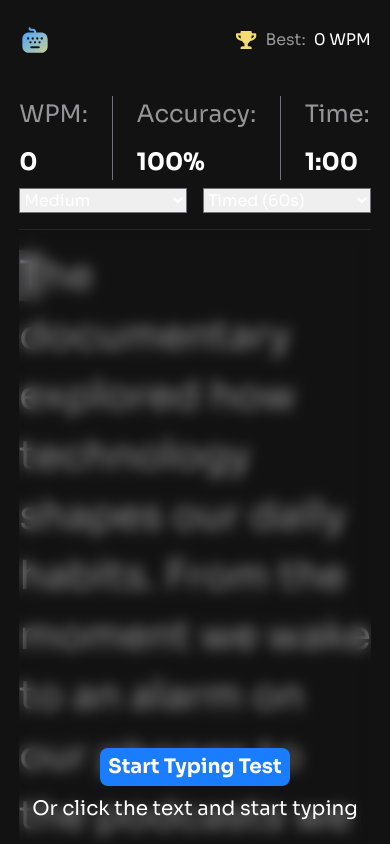
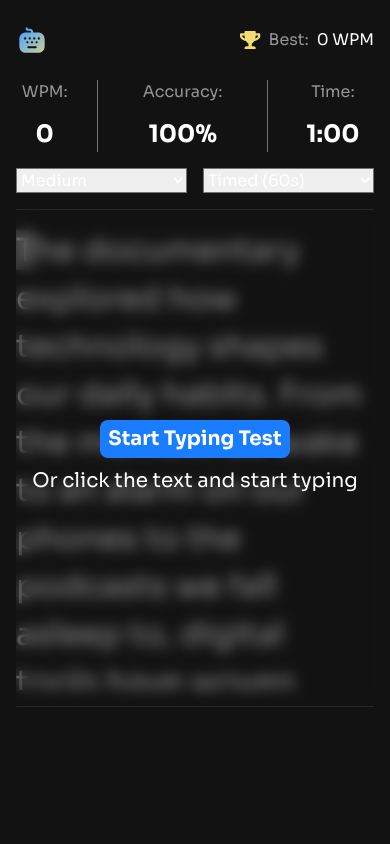
Before and after one commit to AlwaysMudgin/fm-typing-speed-test, a React (Vite) app: page / in a window 390 px wide. Shown: the top 844 px of the page. Built offline with nearby package versions, Linux system fonts and the light colour scheme.

Commit message:
- Added max-height and scroll overflow to test text - Reworked start dialog to cover text without scrolling - Fixed other mobile layout issues

```diff
--- a/src/App.jsx
+++ b/src/App.jsx
@@ -1,6 +1,7 @@
 import useLocalStorage from './hooks/useLocalStorage';
 import styled from 'styled-components';
 import './App.css';
+import { MOBILE_BREAKPOINT } from './constants';
 
 import Header from './components/Header/Header';
 import TestArea from './components/TestArea/TestArea';
@@ -21,6 +22,11 @@ const Wrapper = styled.div`
   min-width: 100%;
   max-width: 76rem;
   padding: 0 2rem;
+  height: 100%;
+
+  @media (max-width: ${MOBILE_BREAKPOINT}) {
+    padding: 0 1rem;
+  }
 `;
 
 export default App;
--- a/src/components/TestArea/TestArea.jsx
+++ b/src/components/TestArea/TestArea.jsx
@@ -1,4 +1,4 @@
-import { useState, useEffect, useCallback, useMemo } from 'react';
+import { useState, useEffect, useCallback, useMemo, useRef } from 'react';
 import styled, { keyframes } from 'styled-components';
 
 import {
@@ -494,6 +494,7 @@ function TestArea({ best, newBest }) {
           changeMode={changeMode}
         />
         <Passage>
+          <PassageContent>
             {testArray.map((char, index) => {
               return (
                 <Char key={index} char={char} status={getCharStatus(index)} />
@@ -505,6 +506,7 @@ function TestArea({ best, newBest }) {
                 <StartText>Or click the text and start typing</StartText>
               </StartDialog>
             )}
+          </PassageContent>
         </Passage>
         {testPhase === 1 && (
           <RestartWrapper>
@@ -537,9 +539,9 @@ const TopBar = styled.div`
   display: flex;
   color: var(--neutral-400);
   justify-content: space-between;
-  padding: 1rem 0;
+  padding-bottom: 1rem;
   flex-wrap: wrap;
-  gap: 0.5rem;
+  gap: 1rem;
 `;
 
 const Info = styled.div`
@@ -556,6 +558,7 @@ const Options = styled(Info)`
 
 const StatWrapper = styled.div`
   display: flex;
+  justify-content: center;
   gap: 0.75rem;
   align-items: center;
   flex-wrap: wrap;
@@ -564,6 +567,10 @@ const StatWrapper = styled.div`
 
 const Label = styled.p`
   color: var(--neutral-400);
+
+  @media (max-width: ${MOBILE_BREAKPOINT}) {
+    font-size: 1rem;
+  }
 `;
 
 const Stat = styled.div`
@@ -588,24 +595,39 @@ const Divider = styled.div`
 `;
 
 const Passage = styled.div`
-  position: relative;
   font-size: 2.5rem;
   padding: 1rem 0;
   border-bottom: 1px solid var(--neutral-800);
   border-top: 1px solid var(--neutral-800);
+  position: relative;
+
+  @media (max-width: ${MOBILE_BREAKPOINT}) {
+    font-size: 2rem;
+  }
+`;
+
+const PassageContent = styled.div`
+  max-height: 55dvh;
+  overflow: auto;
+  -ms-overflow-style: none;
+  scrollbar-width: none;
+
+  &::webkit-scrollbar {
+    display: none;
+  }
 `;
 
 const StartDialog = styled.div`
   position: absolute;
   top: 0;
   left: 0;
+  right: 0;
+  bottom: 0;
   display: flex;
   flex-direction: column;
   justify-content: center;
   align-items: center;
   gap: 0.5rem;
-  width: 100%;
-  height: 100%;
   background: transparent;
   backdrop-filter: blur(7px);
   border: none;
@@ -631,6 +653,7 @@ const StartButton = styled(Button)`
 
 const StartText = styled.p`
   color: white;
+  text-align: center;
 `;
 
 const RestartWrapper = styled.div`
```
Lines whose indentation alone changed are shown as unchanged.
